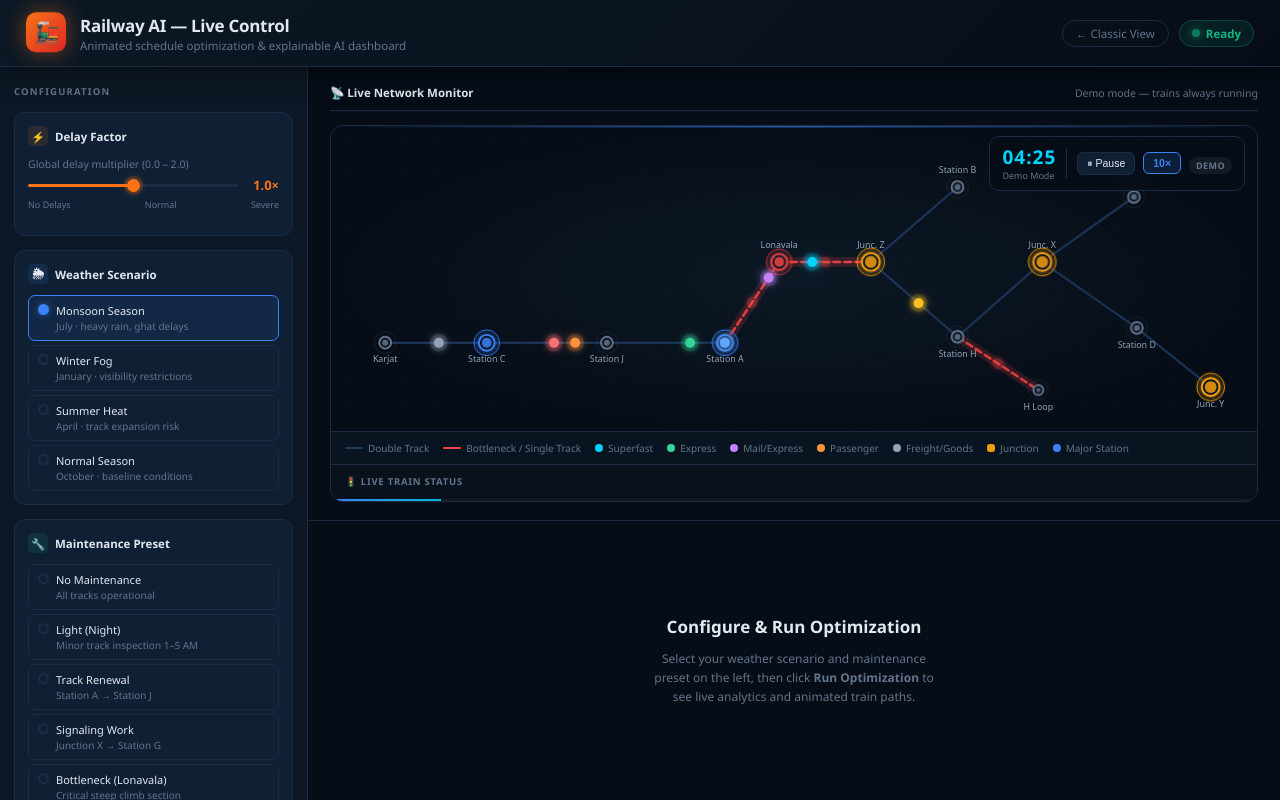
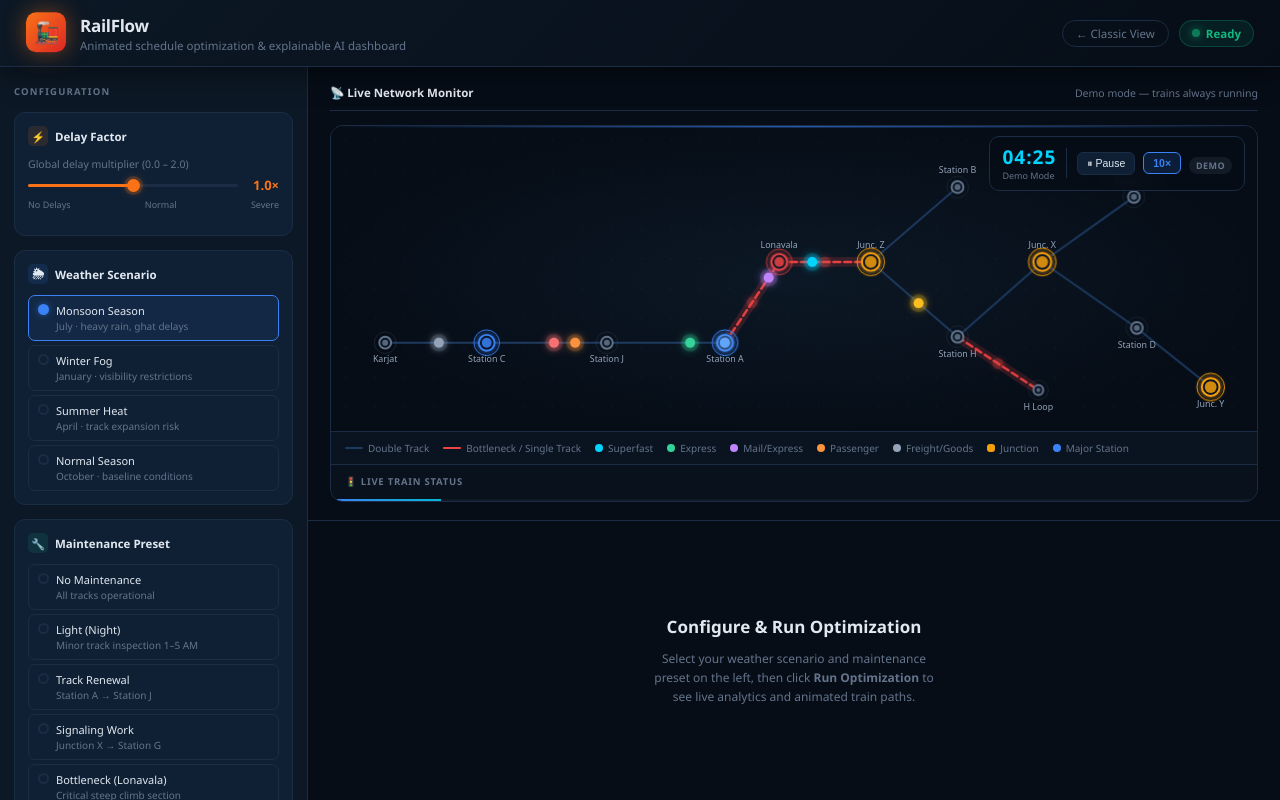
Before and after one commit to prath0m/Train-Delay-Optimization, a Django app: page /dashboard/ in a window 1280 px wide. Run offline with Django 5.2, Linux system fonts and the light colour scheme.

Commit message:
Update title and header for consistency; modify punctuality metric label

```diff
--- a/optimization/traindelay/templates/dashboard.html
+++ b/optimization/traindelay/templates/dashboard.html
@@ -3,7 +3,7 @@
 <head>
   <meta charset="UTF-8" />
   <meta name="viewport" content="width=device-width, initial-scale=1.0" />
-  <title>Railway AI — Live Control</title>
+  <title>RailFlow</title>
   <script src="https://cdn.jsdelivr.net/npm/chart.js@4.4.0/dist/chart.umd.min.js"></script>
   <style>
     *, *::before, *::after { box-sizing: border-box; margin: 0; padding: 0; }
@@ -606,7 +606,7 @@
 <header>
   <div class="logo">🚂</div>
   <div>
-    <h1>Railway AI — Live Control</h1>
+    <h1>RailFlow</h1>
     <p>Animated schedule optimization &amp; explainable AI dashboard</p>
   </div>
   <div class="hd-actions">
@@ -1395,7 +1395,7 @@ function renderResults(d) {
       <div class="mtr-top" style="background:linear-gradient(90deg,${pCol},${pCol})"></div>
       <div class="mtr-lbl">Punctuality</div>
       <div class="mtr-val" style="color:${pCol}" id="mv-pnc">0</div>
-      <div class="mtr-sub">${d.metrics.on_time_trains}/${d.metrics.total_trains} on time</div>
+      <div class="mtr-sub">Trains on time</div>
       <div class="mtr-ico">✅</div>
     </div>
     <div class="mtr-card" style="animation-delay:.24s">
```
